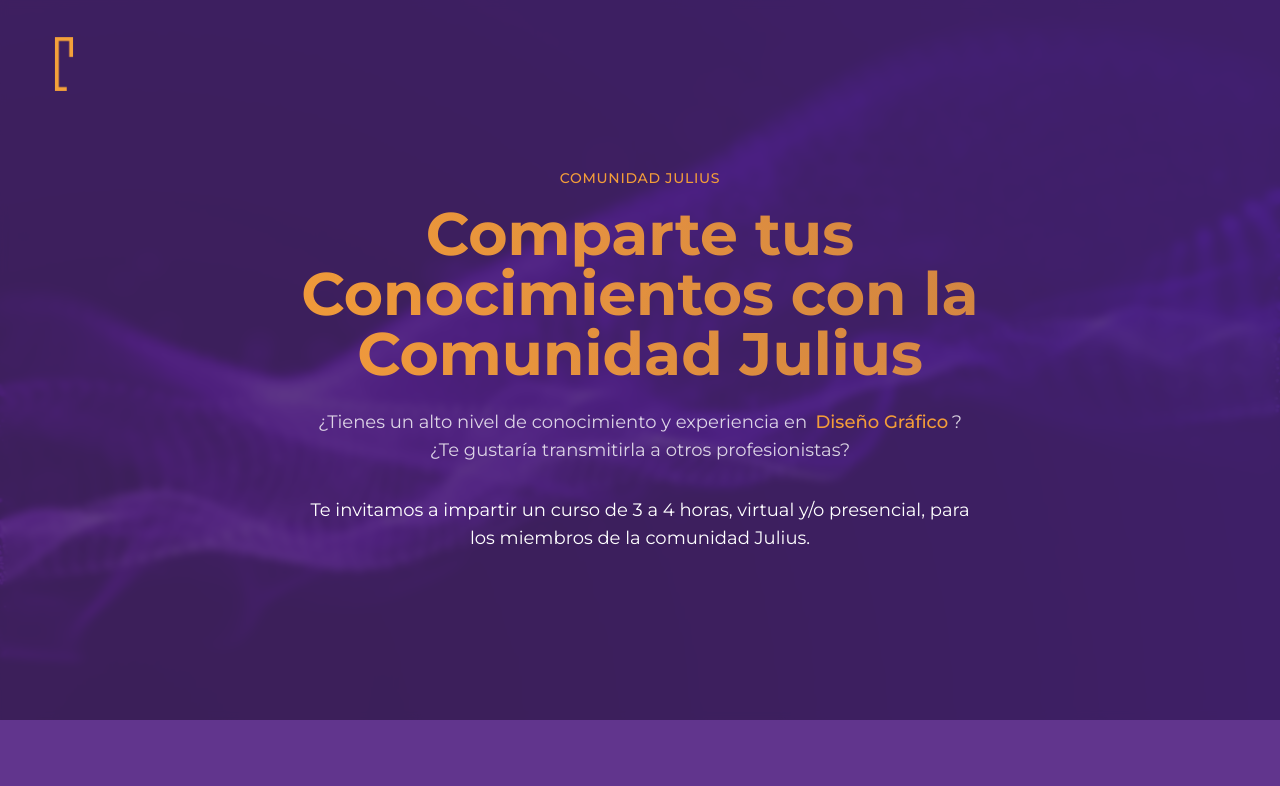
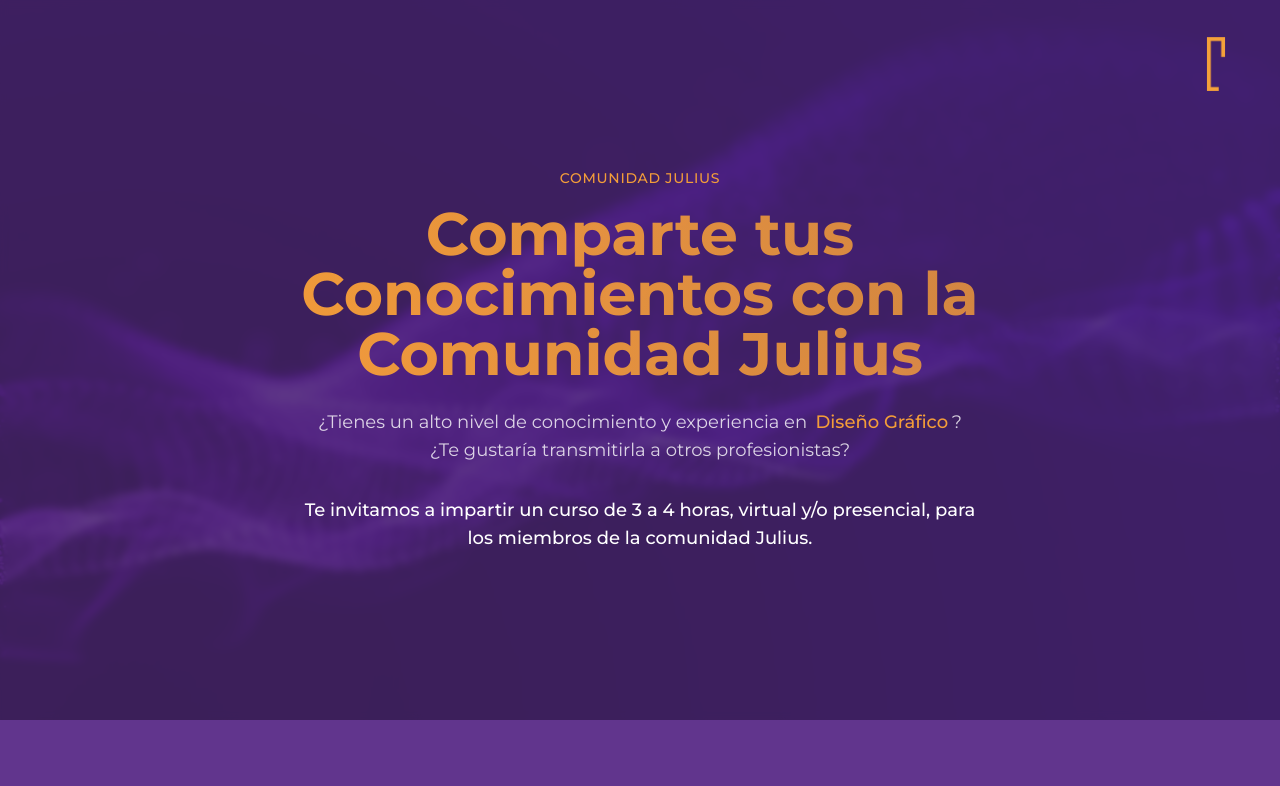
Before and after one commit to FedeJLoia/community-course-creator, a React (Vite) app: page / in a window 1280 px wide. Shown: the top 786 px of the page. Built offline with nearby package versions, Linux system fonts and the light colour scheme.

Commit message:
Reverted to edit edt-c9814d9b-7140-4f33-97a2-d7622466b577: "Center hero section text
The hero section text will be centered.  A logo will be included in the upper right."

```diff
--- a/src/pages/Index.tsx
+++ b/src/pages/Index.tsx
@@ -31,7 +31,7 @@ const Index = () => {
         </div>
 
         {/* Logo */}
-        <div className="absolute top-8 left-8 z-20">
+        <div className="absolute top-8 right-8 z-20">
           <img
             src="/lovable-uploads/61995eaa-e089-42f0-a92b-f6390e001e8a.png"
             alt="Julius Logo"
@@ -53,7 +53,7 @@ const Index = () => {
             </span>?
             ¿Te gustaría transmitirla a otros profesionistas?
           </p>
-          <p className="text-lg text-white fade-up mx-auto max-w-2xl">
+          <p className="text-lg font-medium text-white fade-up mx-auto max-w-2xl">
             Te invitamos a impartir un curso de 3 a 4 horas, virtual y/o presencial,
             para los miembros de la comunidad Julius.
           </p>
```
